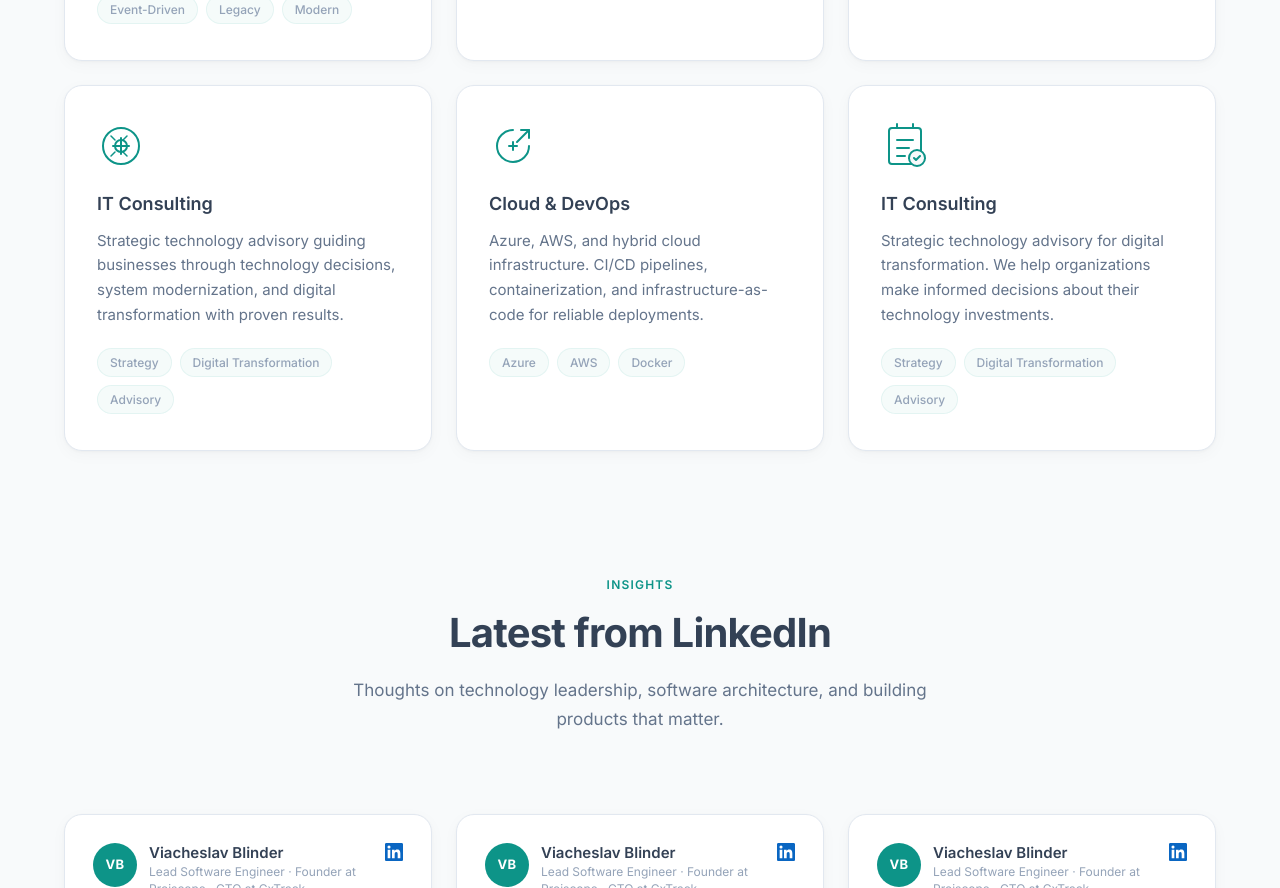
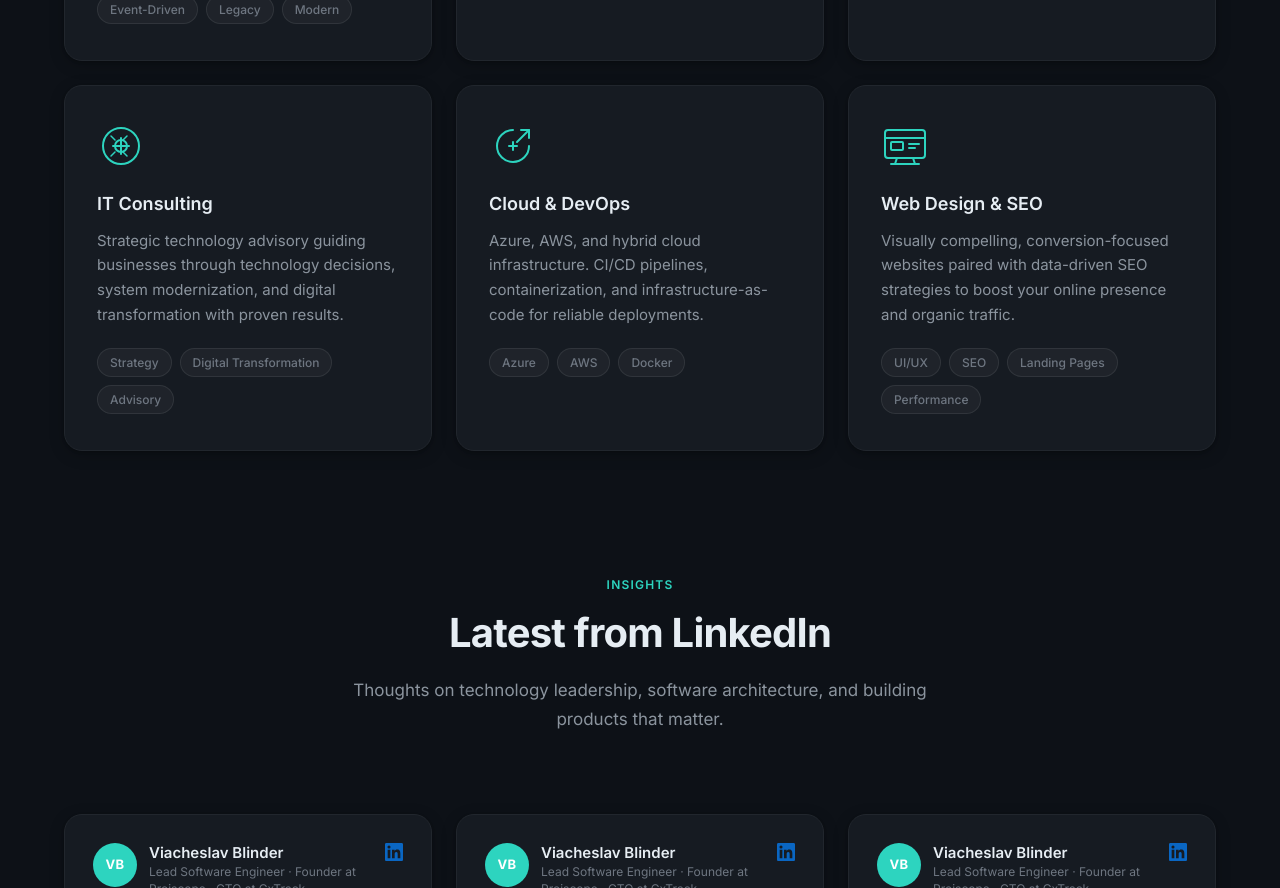
Before and after one commit to Projscope/web-site, a React (Vite) app: page / in a window 1280 px wide. Shown: the part 1620-2508 px from the top of the page. Built offline with nearby package versions, Linux system fonts and the light colour scheme.

Commit message:
dark theme by deafault + add service: werb design + SEO

```diff
--- a/src/data/services.ts
+++ b/src/data/services.ts
@@ -37,9 +37,9 @@ export const services: Service[] = [
     tags: ['Azure', 'AWS', 'Docker'],
   },
   {
-    icon: `<svg viewBox="0 0 48 48" fill="none"><rect x="8" y="6" width="32" height="36" rx="3" stroke="currentColor" stroke-width="2"/><path d="M16 6V2M32 6V2" stroke="currentColor" stroke-width="2" stroke-linecap="round"/><path d="M16 18H32M16 26H28M16 34H24" stroke="currentColor" stroke-width="2" stroke-linecap="round"/><circle cx="36" cy="36" r="8" fill="var(--color-bg)" stroke="currentColor" stroke-width="2"/><path d="M33 36L35 38L39 34" stroke="currentColor" stroke-width="2" stroke-linecap="round" stroke-linejoin="round"/></svg>`,
-    title: 'IT Consulting',
-    description: 'Strategic technology advisory for digital transformation. We help organizations make informed decisions about their technology investments.',
-    tags: ['Strategy', 'Digital Transformation', 'Advisory'],
+    icon: `<svg viewBox="0 0 48 48" fill="none"><rect x="4" y="8" width="40" height="28" rx="3" stroke="currentColor" stroke-width="2"/><path d="M4 16H44" stroke="currentColor" stroke-width="2"/><rect x="10" y="20" width="12" height="8" rx="1" stroke="currentColor" stroke-width="2"/><path d="M28 22H38M28 26H34" stroke="currentColor" stroke-width="2" stroke-linecap="round"/><path d="M16 36L14 42M32 36L34 42M10 42H38" stroke="currentColor" stroke-width="2" stroke-linecap="round"/></svg>`,
+    title: 'Web Design & SEO',
+    description: 'Visually compelling, conversion-focused websites paired with data-driven SEO strategies to boost your online presence and organic traffic.',
+    tags: ['UI/UX', 'SEO', 'Landing Pages', 'Performance'],
   },
 ];
--- a/src/hooks/useTheme.ts
+++ b/src/hooks/useTheme.ts
@@ -2,7 +2,7 @@ import { useState, useEffect, useCallback } from 'react';
 
 export function useTheme() {
   const [theme, setThemeState] = useState<'light' | 'dark'>(() => {
-    return (localStorage.getItem('projscope-theme') as 'light' | 'dark') || 'light';
+    return (localStorage.getItem('projscope-theme') as 'light' | 'dark') || 'dark';
   });
 
   useEffect(() => {
```
